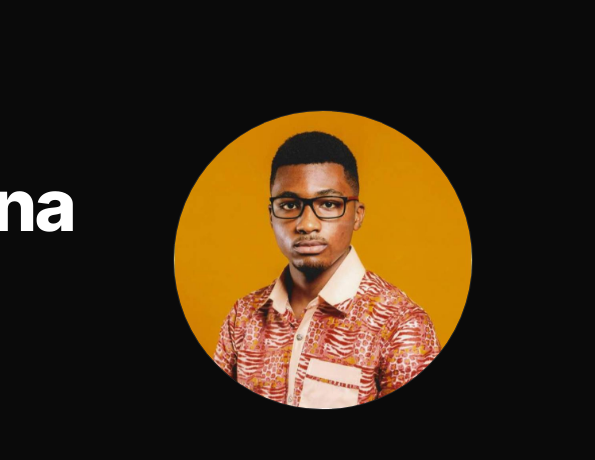
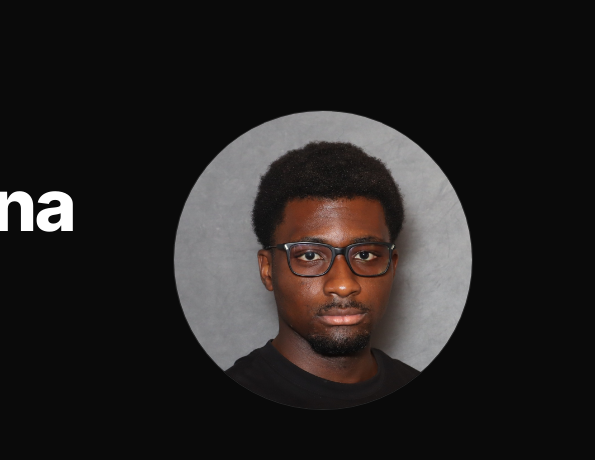
Before and after one commit to Erzatskaiser/Erzatskaiser.github.io, a plain HTML site: page index.html in a window 1280 px wide. Shown: the part 100-560 px from the top of the page, 685-1280 px from the left. Drawn offline with Linux system fonts and the light colour scheme.

Commit message:
Updated profile picture

```diff
--- a/index.html
+++ b/index.html
@@ -175,6 +175,7 @@
         height: 240px;
         border-radius: 50%;
         object-fit: cover;
+        object-position: 50% 15%;
         border: 1px solid #262626;
     }
 
@@ -398,7 +399,7 @@
       </div>
     </div>
     <div class="hero-image">
-      <img src="./resources/images/profile.jpg" alt="Emmanuel Butsana">
+      <img src="./resources/images/2026-11-17_12-59-11_01.jpg" alt="Emmanuel Butsana">
     </div>
   </section>
 
```
Also changed, not shown: resources/images/2026-11-17_12-59-11_01.jpg (added).
